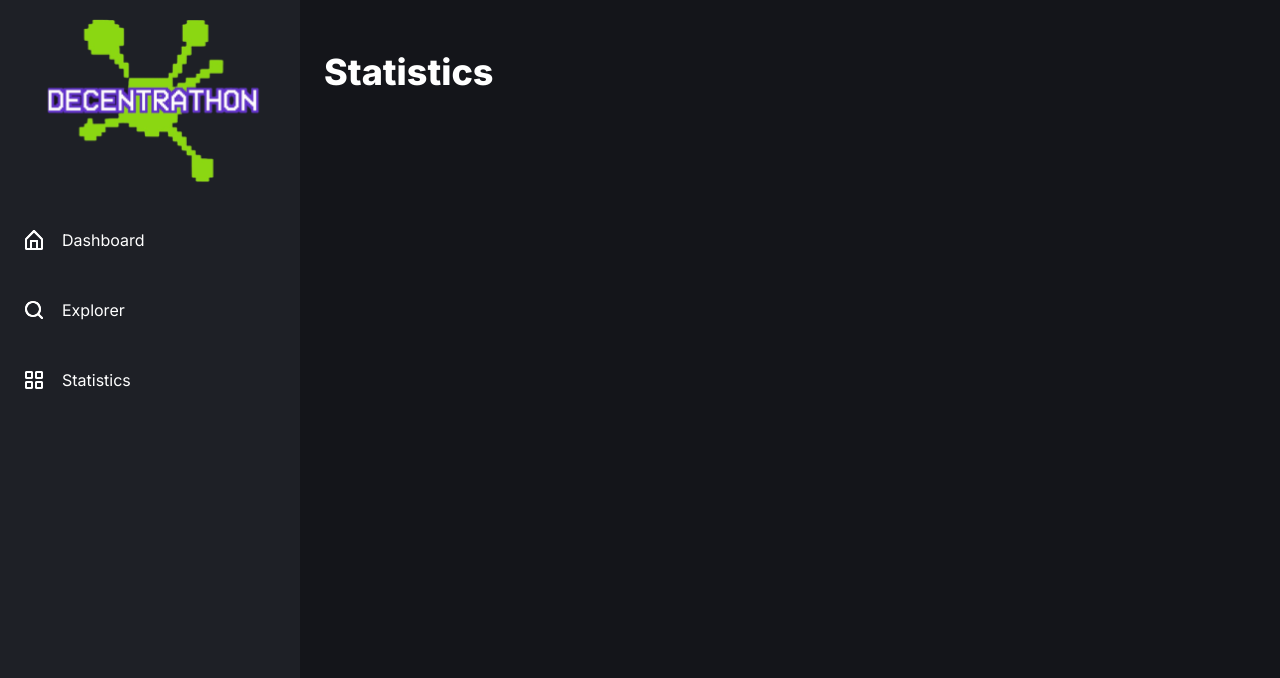
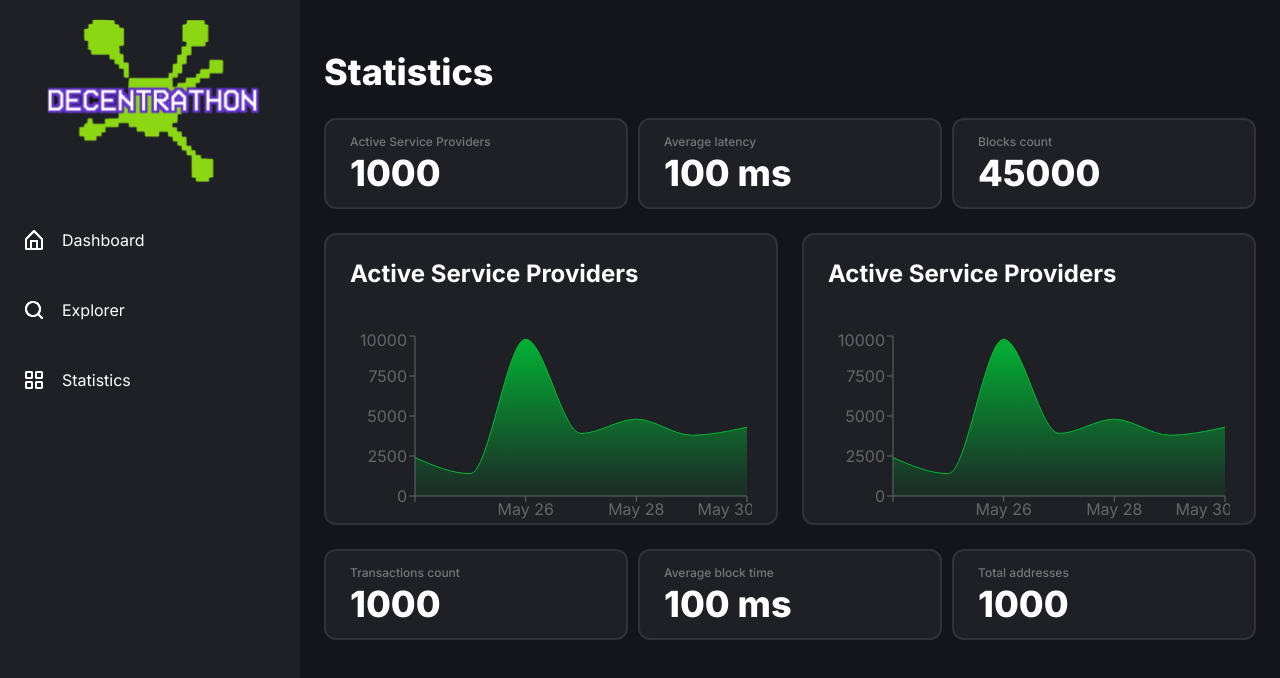
Before and after one commit to ENTITY514/decentrathon, a React (Create React App) app: page /statistics in a window 1280 px wide. Shown: the top 678 px of the page. Built offline with nearby package versions, Linux system fonts and the light colour scheme.

Commit message:
statistics update

```diff
--- /dev/null
+++ b/src/Pages/Statistics/Components/ActiveServiceProvidersCharts/activeServiceProvidersCharts.module.css
@@ -0,0 +1,7 @@
+.box {
+    display: grid;
+    grid-template-columns: 1fr;
+    grid-gap: 32px;
+    grid-template-rows: 40px 200px;
+    height: 240px;
+}
--- /dev/null
+++ b/src/Pages/Statistics/Components/ActiveServiceProvidersCharts/activeServiceProvidersCharts.tsx
@@ -0,0 +1,75 @@
+import { ISizes, Title } from '../../../../UI/Title/title';
+import { Wrapper } from '../../../../UI/Wrapper/wrapper';
+import style from "./activeServiceProvidersCharts.module.css"
+import { LineChart, Line, XAxis, YAxis, CartesianGrid, Tooltip, Legend, ResponsiveContainer, Area, AreaChart } from 'recharts';
+import React, { PureComponent } from 'react';
+
+const data = [
+    {
+        name: '',
+        pv: 2400,
+        amt: 2400,
+    },
+    {
+        name: 'May 25',
+        pv: 1398,
+        amt: 2210,
+    },
+    {
+        name: 'May 26',
+        pv: 9800,
+        amt: 2290,
+    },
+    {
+        name: 'May 27',
+        pv: 3908,
+        amt: 2000,
+    },
+    {
+        name: 'May 28',
+        pv: 4800,
+        amt: 2181,
+    },
+    {
+        name: 'May 29',
+        pv: 3800,
+        amt: 2500,
+    },
+    {
+        name: 'May 30',
+        pv: 4300,
+        amt: 2100,
+    },
+];
+
+export const ActiveServiceProvidersCharts: React.FC = () => {
+    return (
+        <Wrapper padding='24px' margin='0'>
+            <div className={style.box}>
+                <Title title={'Active Service Providers'} size={ISizes.MEDIUM} />
+                <Charts />
+            </div>
+        </Wrapper>
+    );
+}
+
+
+export default class Charts extends PureComponent {
+    render() {
+        return (
+            <ResponsiveContainer width="100%" height="100%">
+                <AreaChart data={data}>
+                    <defs>
+                        <linearGradient id="colorPv" x1="0" y1="0" x2="0" y2="1">
+                            <stop offset="5%" stopColor="#00BA34" stopOpacity={0.9} />
+                            <stop offset="95%" stopColor="#00BA34" stopOpacity={0.1} />
+                        </linearGradient>
+                    </defs>
+                    <XAxis dataKey="name" />
+                    <YAxis />
+                    <Area type="monotone" dataKey="pv" stroke="#00BA34" fillOpacity={1} fill="url(#colorPv)" />
+                </AreaChart>
+            </ResponsiveContainer>
+        );
+    }
+}
--- /dev/null
+++ b/src/Pages/Statistics/Components/InfoBoxes/infoBoxes.module.css
@@ -0,0 +1,5 @@
+.container {
+    display: grid;
+    grid-template-columns: 1fr 1fr 1fr;
+    grid-gap: 10px;
+}
--- /dev/null
+++ b/src/Pages/Statistics/Components/InfoBoxes/infoBoxes.tsx
@@ -0,0 +1,12 @@
+import { InfoBox } from '../../../../Components/InfoBox/infoBox';
+import style from './infoBoxes.module.css';
+
+export const InfoBoxes = () => {
+    return (
+        <div className={style.container}>
+            <InfoBox label={'Active Service Providers'} value={'1000'} />
+            <InfoBox label={'Average latency'} value={'100 ms'} />
+            <InfoBox label={'Blocks count'} value={'45000'} />
+        </div>
+    );
+}
--- /dev/null
+++ b/src/Pages/Statistics/Components/InfoBoxesTwo/infoBoxes.module.css
@@ -0,0 +1,5 @@
+.container {
+    display: grid;
+    grid-template-columns: 1fr 1fr 1fr;
+    grid-gap: 10px;
+}
--- /dev/null
+++ b/src/Pages/Statistics/Components/InfoBoxesTwo/infoBoxes.tsx
@@ -0,0 +1,12 @@
+import { InfoBox } from '../../../../Components/InfoBox/infoBox';
+import style from './infoBoxes.module.css';
+
+export const InfoBoxesTwo = () => {
+    return (
+        <div className={style.container}>
+            <InfoBox label={'Transactions count'} value={'1000'} />
+            <InfoBox label={'Average block time'} value={'100 ms'} />
+            <InfoBox label={'Total addresses'} value={'1000'} />
+        </div>
+    );
+}
--- a/src/Pages/Statistics/statistics.module.css
+++ b/src/Pages/Statistics/statistics.module.css
@@ -0,0 +1,11 @@
+.container {
+    display: grid;
+    grid-gap: 24px;
+}
+
+.box {
+    display: grid;
+    grid-template-columns: 1fr 1fr;
+    grid-gap: 24px;
+    width: 100%;
+}
--- a/src/Pages/Statistics/statistics.tsx
+++ b/src/Pages/Statistics/statistics.tsx
@@ -1,11 +1,20 @@
 import style from './statistics.module.css';
 import React from 'react';
 import { Title } from '../../UI/Title/title';
+import { InfoBoxes } from './Components/InfoBoxes/infoBoxes';
+import { ActiveServiceProvidersCharts } from './Components/ActiveServiceProvidersCharts/activeServiceProvidersCharts';
+import { InfoBoxesTwo } from './Components/InfoBoxesTwo/infoBoxes';
 
 export const Statistics: React.FC = () => {
     return (
         <div className={style.container}>
             <Title title={'Statistics'} />
+            <InfoBoxes />
+            <div className={style.box}>
+                <ActiveServiceProvidersCharts />
+                <ActiveServiceProvidersCharts />
+            </div>
+            <InfoBoxesTwo />
         </div>
     );
 }
```
